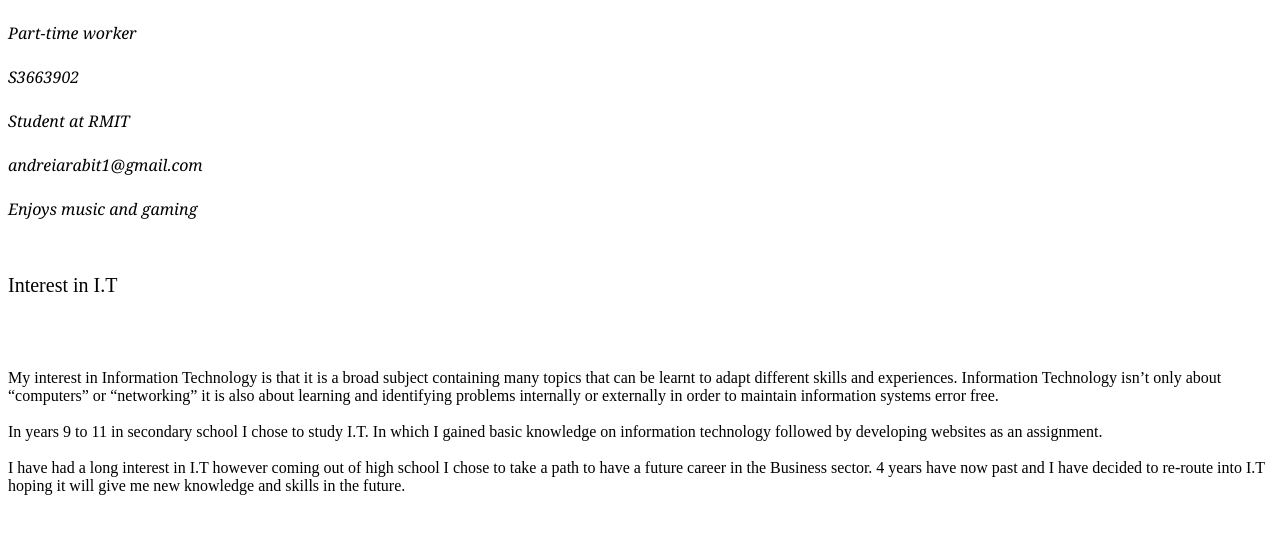
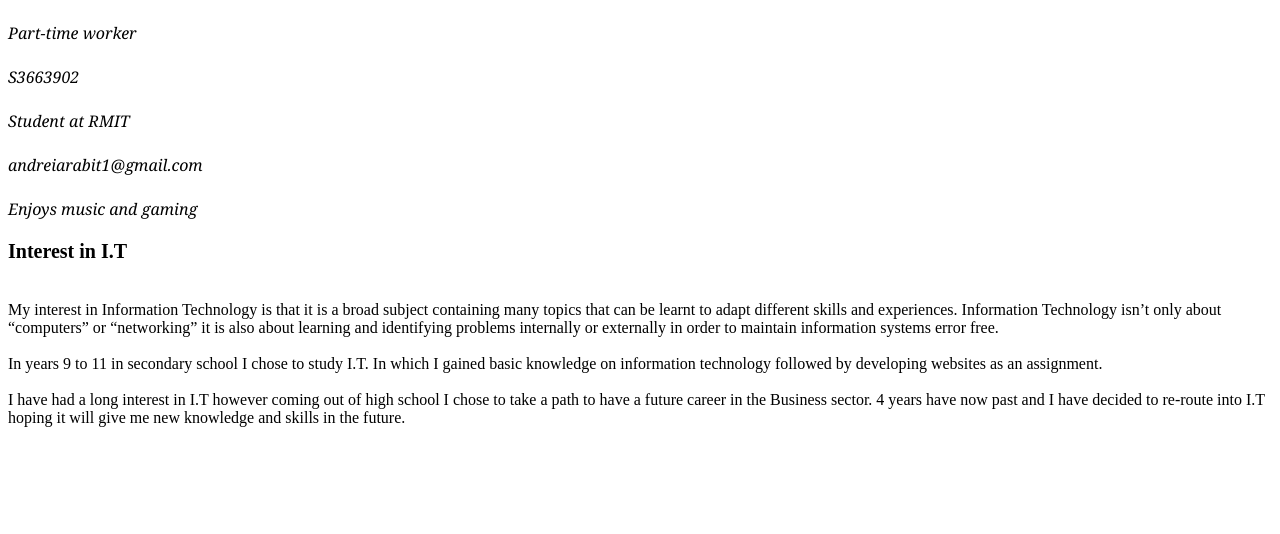
Before and after one commit to ierdz/MyProfile, a plain HTML site: page index.html in a window 1280 px wide. Shown: the part 66-600 px from the top of the page. Drawn offline with Linux system fonts and the light colour scheme.

Commit message:
Update index.html

```diff
--- a/index.html
+++ b/index.html
@@ -11,7 +11,7 @@
 <br>Enjoys music and gaming</br>
 </p>
 
-<br><p style = "font-arial;font-size:20px;font-style:regular;"> Interest in I.T </p></br>
+<b><p style = "font-arial;font-size:20px;font-style:regular;"> Interest in I.T </p></b>
 
 <p style = "font-arial;font-size:16px;font-style:regular;">
    <br> My interest in Information Technology is that it is a broad subject containing many topics that can be learnt to adapt different skills and experiences. Information Technology isn’t only about “computers” or “networking” it is also about learning and identifying problems internally or externally in order to maintain information systems error free. </br>
```
